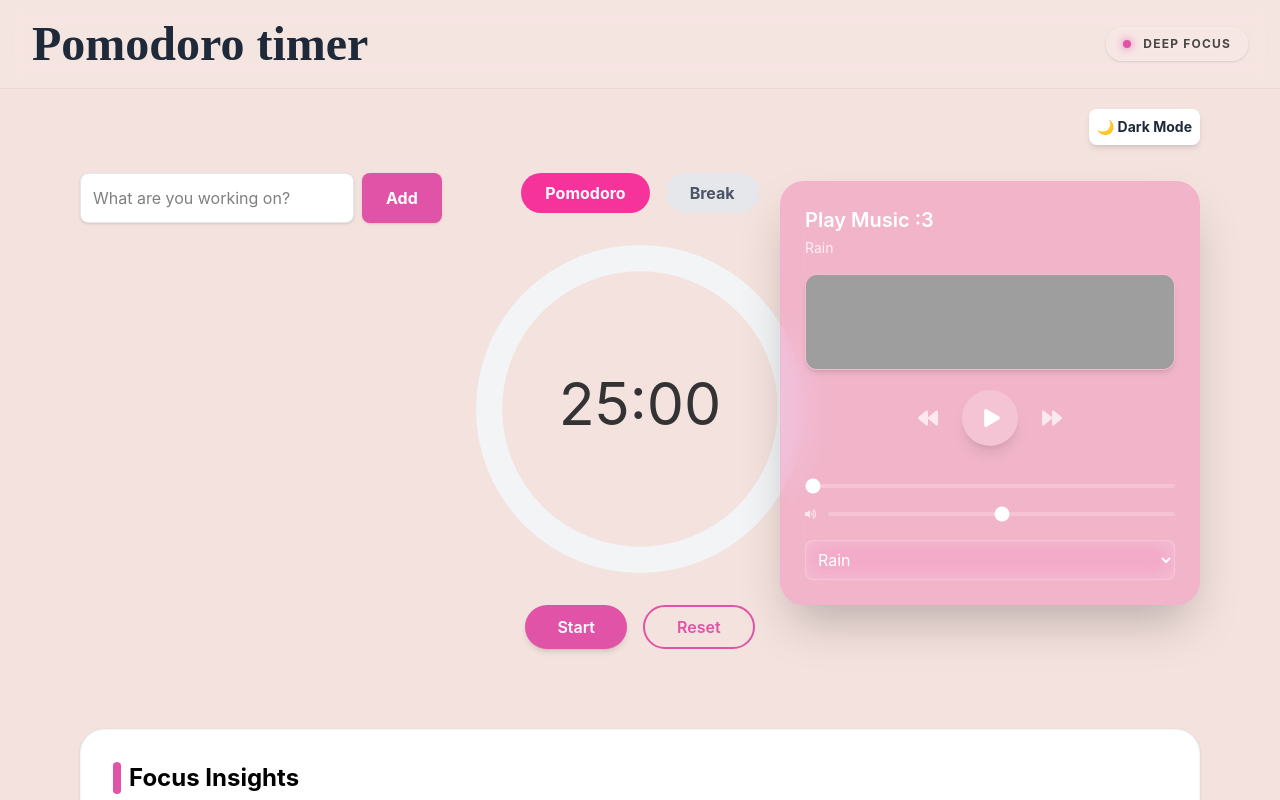
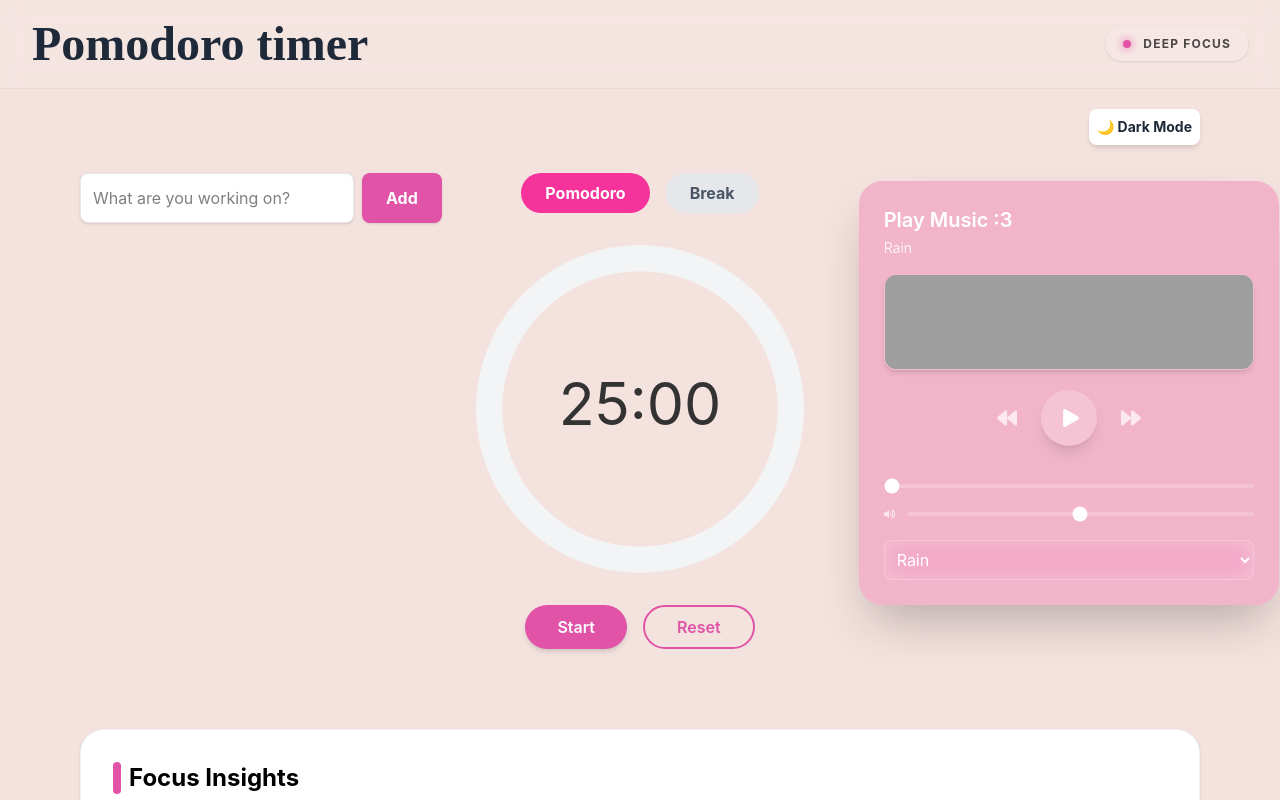
Before and after one commit to aleezazahra01/Pomodoro, a React (Vite) app: page / in a window 1280 px wide. Shown: the top 800 px of the page. Built offline with nearby package versions, Linux system fonts and the light colour scheme; grey boxes are pictures that could not be loaded; a web font is replaced by a local one.

Commit message:
Update Home.tsx

```diff
--- a/src/pages/Home.tsx
+++ b/src/pages/Home.tsx
@@ -254,7 +254,7 @@ const Home = () => {
             </div>
           </div>
 
-          <div className="order-3 flex justify-center lg:justify-end">
+          <div className="order-3  flex justify-center lg:ml-auto">
             <Music mode={mode} />
           </div>
         </div>
```
